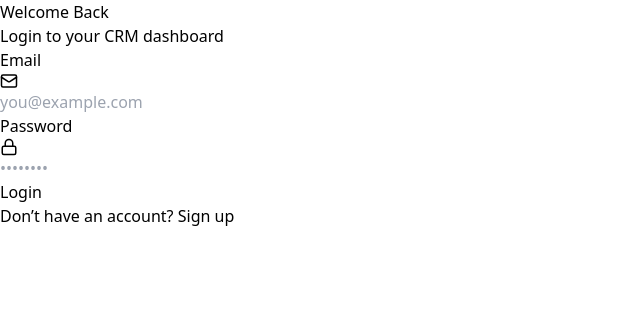
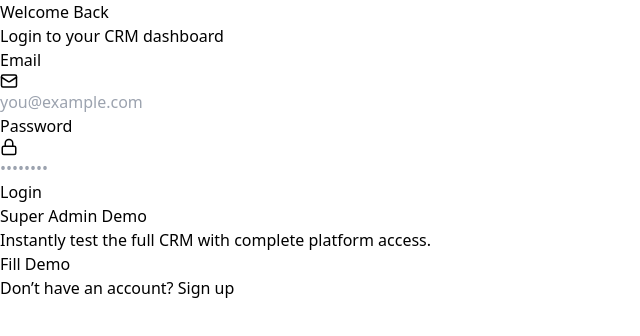
Before and after one commit to waqasali-codes/SaaS-CRM-Dashboard-React-, a React (Vite) app: page /login in a window 1280 px wide. Shown: the top 336 px of the page, without its empty margins (0-640 px from the left). Built offline with nearby package versions, Linux system fonts and the light colour scheme.

Commit message:
some improvement

```diff
--- a/index.html
+++ b/index.html
@@ -2,7 +2,7 @@
 <html lang="en">
   <head>
     <meta charset="UTF-8" />
-    <link rel="icon" type="image/svg+xml" href="/favicon.svg" />
+    <link rel="icon" type="image/svg+xml" href="/cloud.svg" />
     <meta name="viewport" content="width=device-width, initial-scale=1.0" />
     <title>SaaS CRM</title>
   </head>
--- a/src/App.tsx
+++ b/src/App.tsx
@@ -29,7 +29,7 @@ const App = () => {
           }
         >
 
-          {/* DEFAULT ROUTE → DASHBOARD */}
+          {/* DEFAULT ROUTE DASHBOARD */}
           <Route index element={<Navigate to="dashboard" replace />} />
 
           {/* PAGES */}
--- a/src/components/common/WelcomeModal.tsx
+++ b/src/components/common/WelcomeModal.tsx
@@ -12,7 +12,6 @@ const WelcomeModal = ({ onClose }: Props) => {
     >
       <div className="w-full max-w-2xl sm:rounded-3xl rounded-t-3xl bg-white dark:bg-gray-900 border border-gray-200 dark:border-gray-700 shadow-2xl overflow-hidden flex flex-col max-h-[85vh]">
 
-        {/* Header */}
         <div className="flex items-center justify-between px-6 py-5 border-b border-gray-200 dark:border-gray-700 shrink-0">
           <div>
             <h2 className="text-xl font-bold text-gray-900 dark:text-white">
@@ -31,7 +30,6 @@ const WelcomeModal = ({ onClose }: Props) => {
           </button>
         </div>
 
-        {/* Body (scroll fix applied here) */}
         <div className="p-6 space-y-5 overflow-y-auto flex-1">
 
           <div className="rounded-2xl bg-blue-50 dark:bg-blue-900/20 p-4 border border-blue-100 dark:border-blue-800">
@@ -98,7 +96,6 @@ const WelcomeModal = ({ onClose }: Props) => {
 
         </div>
 
-        {/* Footer */}
         <div className="px-6 py-4 border-t border-gray-200 dark:border-gray-700 flex justify-end shrink-0">
           <button
             onClick={onClose}
--- a/src/components/layout/MainLayout.tsx
+++ b/src/components/layout/MainLayout.tsx
@@ -22,10 +22,7 @@ const MainLayout = () => {
 
   return (
     <div className="flex h-screen overflow-hidden bg-gray-50 dark:bg-gray-900 text-gray-900 dark:text-white">
-      {/* Welcome Modal */}
       {showWelcome && <WelcomeModal onClose={closeWelcome} />}
-
-      {/* OVERLAY — mobile only */}
       {isSidebarOpen && (
         <div
           className="fixed inset-0 bg-black/40 z-40 lg:hidden"
@@ -33,7 +30,6 @@ const MainLayout = () => {
         />
       )}
 
-      {/* SIDEBAR */}
       <div
         className={`
           fixed inset-y-0 left-0 z-50 w-64 flex-shrink-0
@@ -47,7 +43,6 @@ const MainLayout = () => {
         <Sidebar closeSidebar={() => setIsSidebarOpen(false)} />
       </div>
 
-      {/* MAIN COLUMN */}
       <div className="flex flex-col flex-1 min-w-0 h-full overflow-hidden">
         <Navbar toggleSidebar={() => setIsSidebarOpen((prev) => !prev)} />
 
--- a/src/pages/auth/Login.tsx
+++ b/src/pages/auth/Login.tsx
@@ -38,6 +38,11 @@ const Login = () => {
     navigate("/dashboard");
   };
 
+  const fillSuperAdminDemo = () => {
+    setEmail("waqasalimughal760@gmail.com");
+    setPassword("12345678");
+    setError("");
+  };
   return (
     <div className="min-h-screen flex items-center justify-center bg-gray-50 dark:bg-gray-900 px-4">
       <div className="w-full max-w-md bg-white dark:bg-gray-800 shadow-lg rounded-2xl p-8">
@@ -52,10 +57,8 @@ const Login = () => {
           </p>
         </div>
 
-        {/* FORM */}
         <form onSubmit={handleLogin} className="space-y-4">
 
-          {/* EMAIL */}
           <div>
             <label className="text-sm text-gray-600 dark:text-gray-300">
               Email
@@ -73,7 +76,6 @@ const Login = () => {
             </div>
           </div>
 
-          {/* PASSWORD */}
           <div>
             <label className="text-sm text-gray-600 dark:text-gray-300">
               Password
@@ -91,12 +93,10 @@ const Login = () => {
             </div>
           </div>
 
-          {/* ERROR */}
           {error && (
             <p className="text-red-500 text-sm">{error}</p>
           )}
 
-          {/* BUTTON */}
           <button
             type="submit"
             disabled={loading}
@@ -108,6 +108,27 @@ const Login = () => {
             {loading ? "Logging in..." : "Login"}
           </button>
         </form>
+        {/* DEMO ACCESS - Super Admin  */}
+        <div className="mt-5 rounded-xl border border-blue-100 dark:border-blue-900/40 bg-blue-50/70 dark:bg-blue-950/20 p-4">
+          <div className="flex items-start justify-between gap-3">
+            <div>
+              <p className="text-sm font-semibold text-gray-800 dark:text-white">
+                Super Admin Demo
+              </p>
+              <p className="text-xs text-gray-500 dark:text-gray-400 mt-1">
+                Instantly test the full CRM with complete platform access.
+              </p>
+            </div>
+
+            <button
+              type="button"
+              onClick={fillSuperAdminDemo}
+              className="shrink-0 rounded-lg border border-blue-200 dark:border-blue-800 px-3 py-1.5 text-xs font-medium text-blue-700 dark:text-blue-300 hover:bg-white dark:hover:bg-blue-900/30 transition"
+            >
+              Fill Demo
+            </button>
+          </div>
+        </div>
 
         {/* FOOTER */}
         <p className="text-center text-sm text-gray-500 dark:text-gray-300 mt-6">
--- a/src/pages/auth/Signup.tsx
+++ b/src/pages/auth/Signup.tsx
@@ -45,10 +45,8 @@ const Signup = () => {
           </p>
         </div>
 
-        {/* FORM */}
         <form onSubmit={handleSignup} className="space-y-4">
 
-          {/* EMAIL */}
           <div>
             <label className="text-sm text-gray-600 dark:text-gray-300">
               Email
@@ -66,7 +64,6 @@ const Signup = () => {
             </div>
           </div>
 
-          {/* PASSWORD */}
           <div>
             <label className="text-sm text-gray-600 dark:text-gray-300">
               Password
@@ -84,12 +81,10 @@ const Signup = () => {
             </div>
           </div>
 
-          {/* ERROR */}
           {error && (
             <p className="text-red-500 text-sm">{error}</p>
           )}
 
-          {/* BUTTON */}
           <button
             type="submit"
             disabled={loading}
@@ -102,7 +97,6 @@ const Signup = () => {
           </button>
         </form>
 
-        {/* FOOTER */}
         <p className="text-center text-sm text-gray-500 dark:text-gray-300 mt-6">
           Already have an account?{" "}
           <Link
--- a/src/pages/dashboard/Dashboard.tsx
+++ b/src/pages/dashboard/Dashboard.tsx
@@ -81,7 +81,6 @@ const Dashboard = () => {
         Dashboard
       </h1>
 
-      {/* KPI CARDS */}
       <div className="grid grid-cols-1 md:grid-cols-2 lg:grid-cols-4 gap-4">
         <Card title="Total Leads" value={stats.total} />
         <Card title="New Leads" value={stats.new} />
--- a/src/services/authService.ts
+++ b/src/services/authService.ts
@@ -1,6 +1,5 @@
 import { supabase } from "./supabase";
 
-// SIGN UP
 export const signUp = async (email: string, password: string) => {
   return await supabase.auth.signUp({
     email,
@@ -8,7 +7,6 @@ export const signUp = async (email: string, password: string) => {
   });
 };
 
-// LOGIN
 export const signIn = async (email: string, password: string) => {
   return await supabase.auth.signInWithPassword({
     email,
@@ -16,12 +14,10 @@ export const signIn = async (email: string, password: string) => {
   });
 };
 
-// LOGOUT
 export const signOut = async () => {
   return await supabase.auth.signOut();
 };
 
-// GET CURRENT USER
 export const getUser = async () => {
   return await supabase.auth.getUser();
 };
--- a/src/services/leadService.ts
+++ b/src/services/leadService.ts
@@ -8,19 +8,16 @@ export type Lead = {
   status: string;
 };
 
-// GET
 export const getLeads = async () => {
   const { data, error } = await supabase.from("leads").select("*");
   return { data, error };
 };
 
-// ADD
 export const addLead = async (lead: Lead) => {
   const { data, error } = await supabase.from("leads").insert([lead]);
   return { data, error };
 };
 
-// UPDATE
 export const updateLead = async (id: string, lead: Lead) => {
   const { data, error } = await supabase
     .from("leads")
@@ -30,7 +27,6 @@ export const updateLead = async (id: string, lead: Lead) => {
   return { data, error };
 };
 
-// DELETE
 export const deleteLead = async (id: string) => {
   const { data, error } = await supabase
     .from("leads")
```
Also changed, not shown: src/pages/leads/LeadsList.tsx (+16 -43 lines), src/pages/management/UserManagement.tsx (+3 -5 lines), src/routes/AppRoutes.tsx (+0 -34 lines), public/cloud.svg (added). Lines whose indentation alone changed are shown as unchanged.
